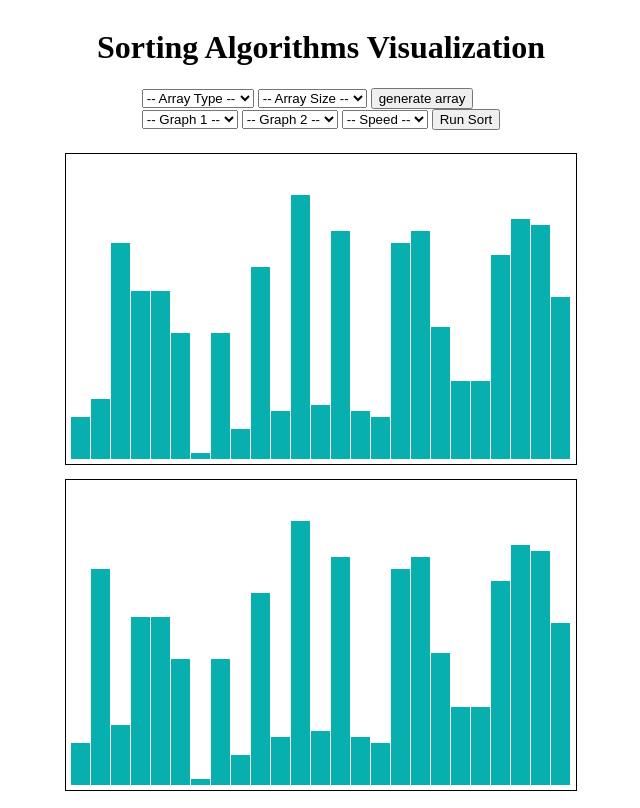
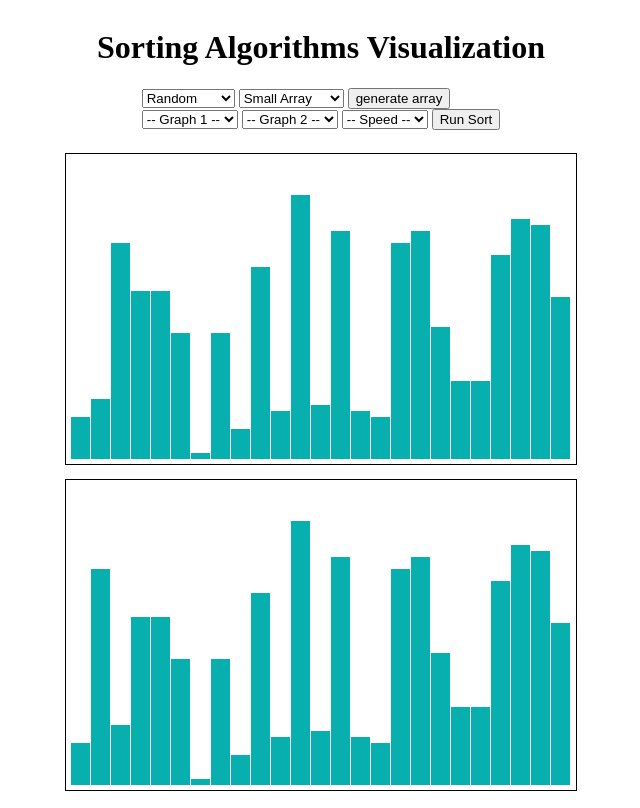
Before and after one commit to AlexD89/SortingAlgosVisualization, a website built with webpack: page index.html in a window 1280 px wide. Shown: the whole page, without its empty margins (319-959 px from the left). Built offline with nearby package versions, Linux system fonts and the light colour scheme.

Commit message:
Fixed a bug on Generate controll

```diff
--- a/index.html
+++ b/index.html
@@ -22,16 +22,16 @@
 
         <form action="" id="controls-form">
             <select id="array-type">
-                <option selected disabled>-- Array Type --</option>
-                <option value="random">Random</option>
+                <!-- <option selected disabled>-- Array Type --</option> -->
+                <option value="random" selected>Random</option>
                 <option value="asc">Ascending</option>
                 <option value="desc">Descending</option>
             </select>
             <select id="array-size">
-                <option selected disabled>-- Array Size --</option>
-                <option value="small">Small</option>
-                <option value="medium">Medium</option>
-                <option value="large">Large</option>
+                <!-- <option selected disabled>-- Array Size --</option> -->
+                <option value="small" selected>Small Array</option>
+                <option value="medium">Medium Array</option>
+                <option value="large">Large Array</option>
             </select>
             <input type="submit" value="generate array">
         </form>
```
